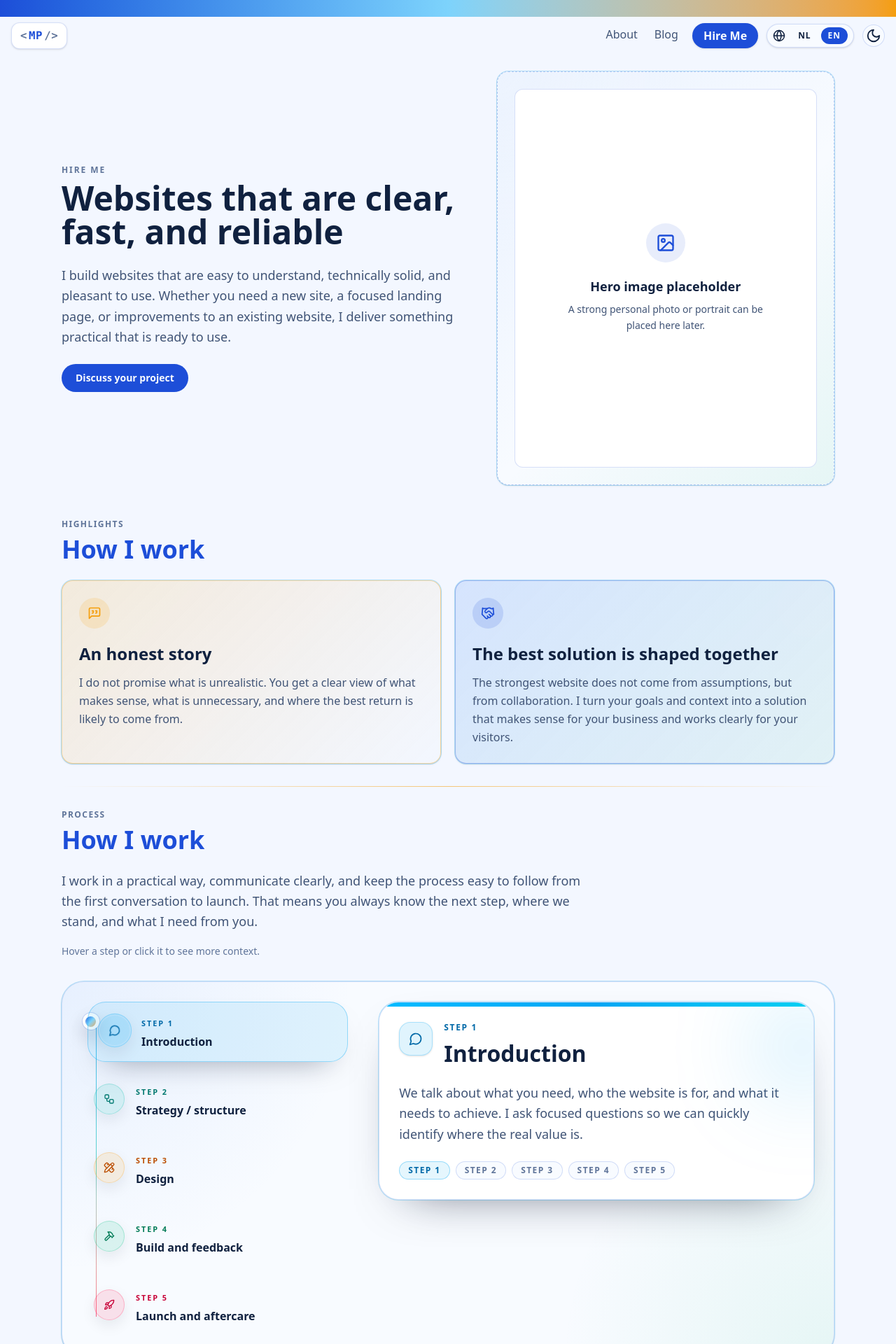
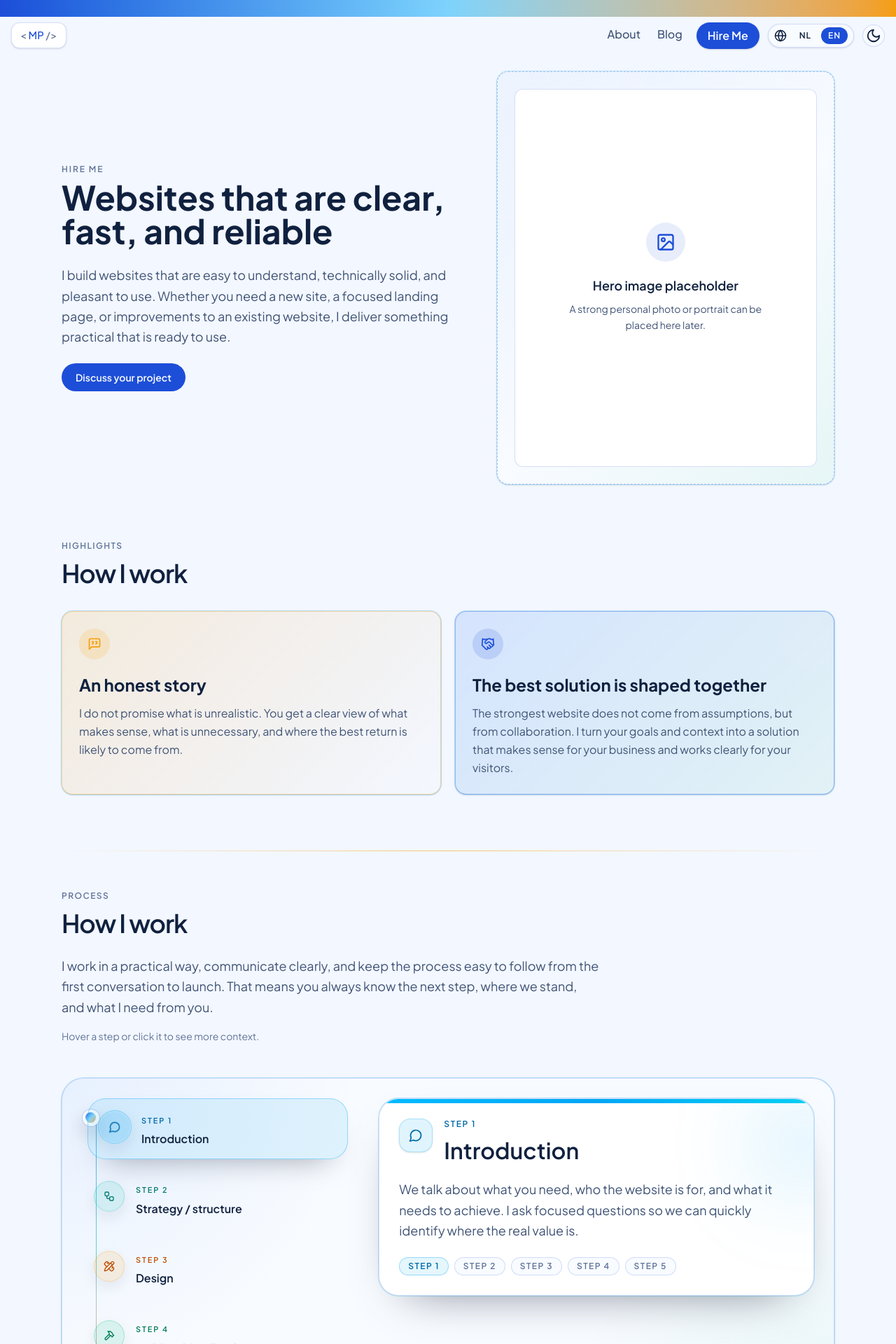
Before and after one commit to mpannekoek/Personal.Portfolio, a Next.js app in the folder src/web/: page /en/hire-me in a window 1280 px wide. Shown: the top 1920 px of the page at 70% size. Built offline with nearby package versions, Linux system fonts and the light colour scheme.

Commit message:
Refine site typography and spacing

```diff
--- a/src/web/src/app/[locale]/hire-me/page.tsx
+++ b/src/web/src/app/[locale]/hire-me/page.tsx
@@ -89,14 +89,14 @@ export default async function HireMePage() {
                 </div>
             </section>
 
-            <section className="mt-12">
+            <section className="mt-16 md:mt-20">
                 <SectionHeading
                     title={t("principles.title")}
                     eyebrow={t("principles.eyebrow")}
                     variant="reactive"
                 />
 
-                <div className="mt-5 grid gap-5 lg:grid-cols-2">
+                <div className="mt-8 grid gap-5 lg:grid-cols-2">
                     {principles.map((principle) => {
                         const Icon = principle.icon;
 
@@ -123,13 +123,13 @@ export default async function HireMePage() {
                 </div>
             </section>
 
-            <div className="mt-8 h-px bg-gradient-to-r from-transparent via-highlight/55 to-transparent" />
+            <div className="mt-14 h-px bg-gradient-to-r from-transparent via-highlight/55 to-transparent md:mt-20" />
 
             <ProcessTimeline />
 
-            <div className="mt-8 h-px bg-gradient-to-r from-transparent via-highlight/55 to-transparent" />
+            <div className="mt-14 h-px bg-gradient-to-r from-transparent via-highlight/55 to-transparent md:mt-20" />
 
-            <section className="mt-8">
+            <section className="mt-10 md:mt-14">
                 <div className="grid gap-10 lg:grid-cols-[0.72fr_1.28fr] lg:items-start">
                     <div className="max-w-lg">
                         <SectionHeading
@@ -177,9 +177,9 @@ export default async function HireMePage() {
                 </div>
             </section>
 
-            <div className="mt-8 h-px bg-gradient-to-r from-transparent via-highlight/55 to-transparent" />
+            <div className="mt-14 h-px bg-gradient-to-r from-transparent via-highlight/55 to-transparent md:mt-20" />
 
-            <section className="mt-8">
+            <section className="mt-10 md:mt-14">
                 <div className="relative overflow-hidden rounded-[2rem] border border-[var(--border)] bg-[var(--surface-elevated)] px-6 py-8 shadow-sm ring-1 ring-[var(--ring)] md:px-8 md:py-10">
                     <div className="absolute inset-0 bg-[radial-gradient(circle_at_top_left,rgba(59,130,246,0.08),transparent_40%),radial-gradient(circle_at_bottom_right,rgba(245,158,11,0.08),transparent_38%)]" />
 
@@ -209,7 +209,7 @@ export default async function HireMePage() {
                 </div>
             </section>
 
-            <section id="contact" className="mt-8 scroll-mt-24">
+            <section id="contact" className="mt-14 scroll-mt-24 md:mt-20">
                 <ContactShortcut />
             </section>
         </main>
--- a/src/web/src/app/components/blog-list-item.tsx
+++ b/src/web/src/app/components/blog-list-item.tsx
@@ -43,14 +43,14 @@ export default function BlogListItem({
             </div>
 
             <div className="min-w-0 pt-1">
-                <TitleTag className="text-xl font-semibold leading-tight tracking-[-0.02em] text-[var(--text)] transition-colors group-hover:text-primary md:text-[1.7rem]">
+                <TitleTag className="text-lg font-semibold leading-[1.15] tracking-[-0.025em] text-[var(--text)] transition-colors group-hover:text-primary md:text-[1.5rem]">
                     {post.title}
                 </TitleTag>
-                <p className="mt-2 line-clamp-2 text-sm leading-relaxed text-[var(--text-muted)] md:text-base">
+                <p className="mt-2 line-clamp-2 text-sm leading-[1.7] text-[var(--text-muted)] md:text-[0.98rem]">
                     {post.excerpt}
                 </p>
                 {metaText ? (
-                    <p className="mt-3 text-sm text-[var(--text-soft)]">
+                    <p className="mt-3 text-[0.92rem] font-medium text-[var(--text-soft)]">
                         {metaText}
                     </p>
                 ) : null}
--- a/src/web/src/app/components/contact-shortcut.tsx
+++ b/src/web/src/app/components/contact-shortcut.tsx
@@ -28,10 +28,10 @@ export default function ContactShortcut() {
                     <p className="text-xs font-semibold uppercase tracking-[0.14em] text-highlight">
                         {t("badge")}
                     </p>
-                    <h3 className="mt-3 text-2xl font-bold text-[var(--text)] md:text-3xl">
+                    <h3 className="mt-3 text-2xl font-semibold leading-tight tracking-[-0.03em] text-[var(--text)] md:text-3xl">
                         {t("title")}
                     </h3>
-                    <p className="mt-3 text-base leading-relaxed text-[var(--text-muted)]">
+                    <p className="mt-3 text-base leading-[1.75] text-[var(--text-muted)]">
                         {t("description")}
                     </p>
                     <p className="mt-4 text-sm text-[var(--text-soft)]">
--- a/src/web/src/app/components/footer.tsx
+++ b/src/web/src/app/components/footer.tsx
@@ -54,9 +54,9 @@ export default function Footer() {
                                 <Code size={14} />
                                 {t("badge")}
                             </div>
-                            <p className="mt-4 text-2xl font-bold text-[var(--text)]">Martijn Pannekoek</p>
-                            <p className="mt-1 text-base text-[var(--text-muted)]">{t("role")}</p>
-                            <p className="mt-4 max-w-md text-sm leading-6 text-[var(--text-soft)]">
+                            <p className="mt-4 text-2xl font-semibold tracking-[-0.03em] text-[var(--text)]">Martijn Pannekoek</p>
+                            <p className="mt-1 text-[0.96rem] text-[var(--text-muted)]">{t("role")}</p>
+                            <p className="mt-4 max-w-md text-sm leading-[1.8] text-[var(--text-soft)]">
                                 {t("summary")}
                             </p>
                         </div>
--- a/src/web/src/app/components/nav.tsx
+++ b/src/web/src/app/components/nav.tsx
@@ -117,8 +117,8 @@ export default function NavBar() {
 
         if (isActive) {
             return isSticky
-                ? "relative px-1 py-1 font-bold text-[var(--text)] after:absolute after:left-1 after:right-1 after:-bottom-1.5 after:h-0.5 after:rounded-full after:bg-highlight"
-                : "relative px-1 py-1 font-bold text-[var(--text)] after:absolute after:left-1 after:right-1 after:-bottom-1.5 after:h-0.5 after:rounded-full after:bg-highlight";
+                ? "relative px-1 py-1 font-semibold text-[var(--text)] after:absolute after:left-1 after:right-1 after:-bottom-1.5 after:h-0.5 after:rounded-full after:bg-highlight"
+                : "relative px-1 py-1 font-semibold text-[var(--text)] after:absolute after:left-1 after:right-1 after:-bottom-1.5 after:h-0.5 after:rounded-full after:bg-highlight";
         }
 
         return isSticky
@@ -179,7 +179,7 @@ export default function NavBar() {
                                 aria-label="Homepage"
                                 onClick={handleLogoClick}
                             >
-                                <span className="font-mono text-[0.98rem] font-semibold tracking-[0.04em] text-[var(--text)]">
+                                <span className="font-mono text-[0.92rem] font-medium tracking-[0.02em] text-[var(--text)]">
                                     <span className="text-[var(--text-soft)]">&lt;</span>
                                     <span className="mx-0.5 text-primary transition-colors group-hover:text-highlight dark:text-accent">MP</span>
                                     <span className="text-[var(--text-soft)]">/&gt;</span>
--- a/src/web/src/app/components/process-timeline.tsx
+++ b/src/web/src/app/components/process-timeline.tsx
@@ -122,7 +122,7 @@ export default function ProcessTimeline() {
     }
 
     return (
-        <section className="mt-8">
+        <section className="mt-10 md:mt-14">
             <div>
                 <div className="max-w-3xl">
                     <SectionHeading
@@ -138,7 +138,7 @@ export default function ProcessTimeline() {
                     </p>
                 </div>
 
-                <div className="relative mt-8 overflow-hidden rounded-[2rem] border border-[var(--border)] bg-[var(--surface-elevated)] shadow-sm ring-1 ring-[var(--ring)]">
+                <div className="relative mt-10 overflow-hidden rounded-[2rem] border border-[var(--border)] bg-[var(--surface-elevated)] shadow-sm ring-1 ring-[var(--ring)] md:mt-12">
                     <div className="absolute inset-0 bg-[radial-gradient(circle_at_top_left,rgba(59,130,246,0.09),transparent_34%),radial-gradient(circle_at_bottom_right,rgba(16,185,129,0.08),transparent_32%),linear-gradient(135deg,rgba(255,255,255,0.04),transparent_58%)]" />
 
                     <div className="relative grid gap-7 p-6 md:p-7 xl:grid-cols-[minmax(0,0.74fr)_minmax(0,1.26fr)] xl:gap-10">
--- a/src/web/src/app/components/section-heading.tsx
+++ b/src/web/src/app/components/section-heading.tsx
@@ -42,7 +42,7 @@ export default function SectionHeading({ title, eyebrow, meta, variant }: Sectio
                 <p className="text-xs font-semibold uppercase tracking-[0.16em] text-[var(--text-soft)]">
                     {eyebrow}
                 </p>
-                <h2 className="mt-2 font-serif text-3xl font-bold text-[var(--text)] md:text-5xl">
+                <h2 className="mt-2 text-3xl font-semibold leading-[0.98] tracking-[-0.035em] text-[var(--text)] md:text-5xl">
                     {title}
                 </h2>
             </div>
@@ -53,11 +53,11 @@ export default function SectionHeading({ title, eyebrow, meta, variant }: Sectio
         return (
             <div ref={rootRef} className="mb-6">
                 <div className="flex items-end justify-between gap-4">
-                    <h2 className="font-mono text-2xl font-bold text-[var(--text)] md:text-4xl">
+                    <h2 className="font-mono text-[1.85rem] font-semibold leading-none tracking-[-0.035em] text-[var(--text)] md:text-[3.1rem]">
                         {`<${title} />`}
                     </h2>
                     {meta ? (
-                        <p className="text-xs font-semibold uppercase tracking-[0.12em] text-[var(--text-soft)]">
+                        <p className="text-xs font-semibold uppercase tracking-[0.14em] text-[var(--text-soft)]">
                             {meta}
                         </p>
                     ) : null}
@@ -80,9 +80,9 @@ export default function SectionHeading({ title, eyebrow, meta, variant }: Sectio
                 </p>
             ) : null}
             <h2
-                className={`mt-2 text-2xl font-bold transition-all duration-500 md:text-4xl ${
+                className={`mt-2 text-2xl font-semibold leading-tight tracking-[-0.03em] transition-all duration-500 md:text-4xl ${
                     isVisible
-                        ? "translate-y-0 scale-100 text-primary"
+                        ? "translate-y-0 scale-100 text-[var(--text)]"
                         : "translate-y-2 scale-[0.98] text-[var(--text)]"
                 }`}
             >
--- a/src/web/src/app/globals.css
+++ b/src/web/src/app/globals.css
@@ -47,12 +47,23 @@
   --color-secondary: var(--accent);
   --color-highlight: var(--highlight);
   --color-accent: #7dd3fc;
+  --font-sans: var(--font-plus-jakarta-sans);
+  --font-mono: var(--font-ibm-plex-mono);
 }
 
 @layer base {
+  html {
+    font-family: var(--font-plus-jakarta-sans), sans-serif;
+    text-rendering: optimizeLegibility;
+    -webkit-font-smoothing: antialiased;
+    -moz-osx-font-smoothing: grayscale;
+  }
+
   body {
     background: var(--bg);
     color: var(--text);
+    font-family: var(--font-plus-jakarta-sans), sans-serif;
+    line-height: 1.6;
   }
 
   ::selection {
--- a/src/web/src/app/layout.tsx
+++ b/src/web/src/app/layout.tsx
@@ -1,5 +1,19 @@
 import "./globals.css";
+import { IBM_Plex_Mono, Plus_Jakarta_Sans } from "next/font/google";
 import ThemeProvider from "../theme/theme-provider";
+
+const plusJakartaSans = Plus_Jakarta_Sans({
+  subsets: ["latin"],
+  variable: "--font-plus-jakarta-sans",
+  display: "swap",
+});
+
+const ibmPlexMono = IBM_Plex_Mono({
+  subsets: ["latin"],
+  variable: "--font-ibm-plex-mono",
+  weight: ["400", "500", "600", "700"],
+  display: "swap",
+});
 
 export const metadata = {
   title: "Martijn Pannekoek",
@@ -15,7 +29,7 @@ export default function RootLayout({
     <html lang="nl" suppressHydrationWarning>
       <head>
       </head>
-        <body className="bg-[var(--bg)] text-[var(--text)]">
+        <body className={`${plusJakartaSans.variable} ${ibmPlexMono.variable} bg-[var(--bg)] text-[var(--text)] antialiased`}>
           <ThemeProvider
             attribute="class"
             defaultTheme="system"
```
Also changed, not shown: src/web/src/app/[locale]/page.tsx (+14 -12 lines).
